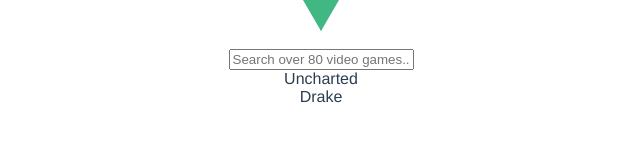
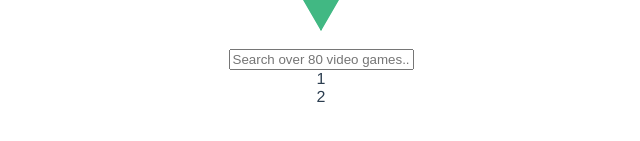
Before and after one commit to afreymiller/retro-game-cache, a Vue app: page / in a window 1280 px wide. Shown: the part 215-356 px from the top of the page, without its empty margins (319-959 px from the left). Built offline with nearby package versions, Linux system fonts and the light colour scheme.

Commit message:
adding store

```diff
--- a/package.json
+++ b/package.json
@@ -9,7 +9,8 @@
   },
   "dependencies": {
     "core-js": "^3.6.5",
-    "vue": "^2.6.11"
+    "vue": "^2.6.11",
+    "vuex": "^3.6.2"
   },
   "devDependencies": {
     "@vue/cli-plugin-babel": "~4.5.0",
--- a/src/components/SearchBar.vue
+++ b/src/components/SearchBar.vue
@@ -2,11 +2,13 @@
   <div>
     <input type="text" v-model="search"
     placeholder="Search over 80 video games..."/>
-    <div v-for="post in filteredList" v-bind:key="post.title">{{post.title}}</div>
+    <div v-for="post in todos" v-bind:key="post.text">{{post.id}}</div>
   </div>
 </template>
 
 <script>
+import { mapState } from 'vuex'
+
 export default {
   name: 'SearchBar',
   props: {
@@ -19,6 +21,9 @@
     }
   },
   computed: {
+    ...mapState({
+      todos: state => state.todos
+    }),
     filteredList() {
       return this.postList.filter(post => {
         return post.title.toLowerCase().includes(this.search.toLowerCase())
--- a/src/main.js
+++ b/src/main.js
@@ -1,8 +1,26 @@
 import Vue from 'vue'
 import App from './App.vue'
+import Vuex from 'vuex'
+
+Vue.use(Vuex)
 
 Vue.config.productionTip = false
 
+const store = new Vuex.Store({
+  state: {
+    todos: [
+      { id: 1, text: '...', done: true },
+      { id: 2, text: '...', done: false }
+    ]
+  },
+  getters: {
+    doneTodos: state => {
+      return state.todos.filter(todo => todo.done)
+    }
+  }
+})
+
 new Vue({
+  store,
   render: h => h(App),
 }).$mount('#app')
```
Also changed, not shown: 1 other file (tests, documents, lock files or other folders).
